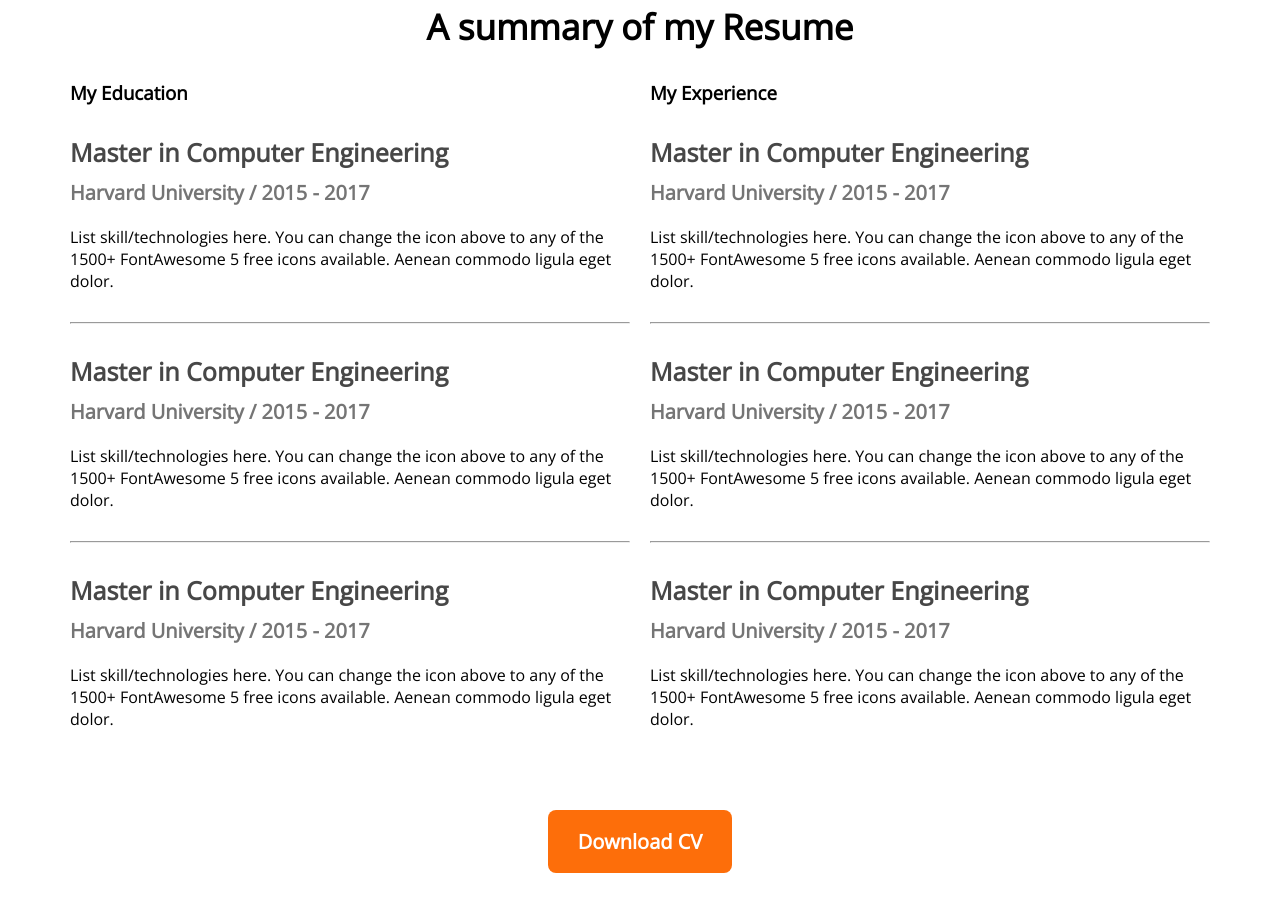
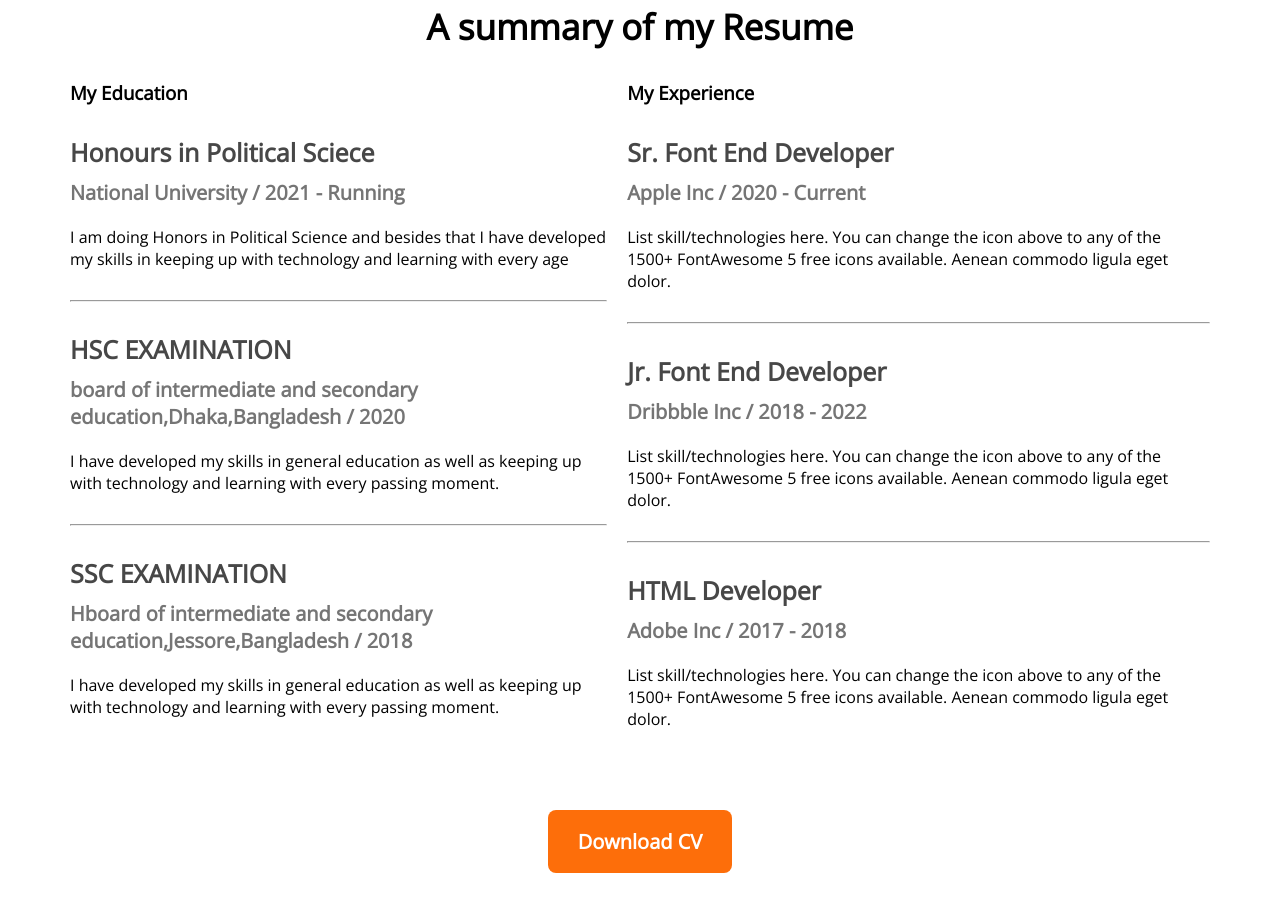
Before and after one commit to rayhanrayhan/profolio, a plain HTML site: page index.html in a window 1280 px wide. Shown: the part 2239-3150 px from the top of the page. Drawn offline with nearby package versions, Linux system fonts and the light colour scheme.

Commit message:
all set2

```diff
--- a/index.html
+++ b/index.html
@@ -87,46 +87,43 @@
             <div>
               <h3 class="resume-title">My Education</h3>
               <div class="resume-item">
-                <h4 class="title">Master in Computer Engineering</h4>
-                <h5 class="sub-title">Harvard University / 2015 - 2017</h5>
-                <p>List skill/technologies here. You can change the icon above
-                    to any of the 1500+ FontAwesome 5 free icons available. Aenean commodo ligula eget dolor.</p>
+                <h4 class="title">Honours in Political Sciece</h4>
+                <h5 class="sub-title">National University / 2021 - Running</h5>
+                <p>I am doing Honors in Political Science and   besides that I have developed my skills in keeping up with technology and learning with every age</p>
               </div>
               <hr>
               <div class="resume-item">
-                <h4 class="title">Master in Computer Engineering</h4>
-                <h5 class="sub-title">Harvard University / 2015 - 2017</h5>
-                <p>List skill/technologies here. You can change the icon above
-                    to any of the 1500+ FontAwesome 5 free icons available. Aenean commodo ligula eget dolor.</p>
+                <h4 class="title">HSC EXAMINATION</h4>
+                <h5 class="sub-title">board of intermediate and secondary education,Dhaka,Bangladesh / 2020</h5>
+                <p>I have developed my skills in general education as well as keeping up with technology and learning with every passing moment.</p>
               </div>
               <hr>
               <div class="resume-item">
-                <h4 class="title">Master in Computer Engineering</h4>
-                <h5 class="sub-title">Harvard University / 2015 - 2017</h5>
-                <p>List skill/technologies here. You can change the icon above
-                    to any of the 1500+ FontAwesome 5 free icons available. Aenean commodo ligula eget dolor.</p>
+                <h4 class="title">SSC EXAMINATION</h4>
+                <h5 class="sub-title">Hboard of intermediate and secondary education,Jessore,Bangladesh / 2018</h5>
+                <p> I have developed my skills in general education as well as keeping up with technology and learning with every passing moment. </p>
               </div>
 
             </div>
             <div>
               <h3 class="resume-title">My Experience</h3>
               <div class="resume-item">
-                <h4 class="title">Master in Computer Engineering</h4>
-                <h5 class="sub-title">Harvard University / 2015 - 2017</h5>
+                <h4 class="title">Sr. Font End Developer</h4>
+                <h5 class="sub-title">Apple Inc / 2020 - Current</h5>
                 <p>List skill/technologies here. You can change the icon above
                     to any of the 1500+ FontAwesome 5 free icons available. Aenean commodo ligula eget dolor.</p>
               </div>
               <hr>
               <div class="resume-item">
-                <h4 class="title">Master in Computer Engineering</h4>
-                <h5 class="sub-title">Harvard University / 2015 - 2017</h5>
+                <h4 class="title">Jr. Font End Developer</h4>
+                <h5 class="sub-title">Dribbble Inc / 2018 - 2022</h5>
                 <p>List skill/technologies here. You can change the icon above
                     to any of the 1500+ FontAwesome 5 free icons available. Aenean commodo ligula eget dolor.</p>
               </div>
               <hr>
               <div class="resume-item">
-                <h4 class="title">Master in Computer Engineering</h4>
-                <h5 class="sub-title">Harvard University / 2015 - 2017</h5>
+                <h4 class="title">HTML Developer</h4>
+                <h5 class="sub-title">Adobe Inc / 2017 - 2018</h5>
                 <p>List skill/technologies here. You can change the icon above
                     to any of the 1500+ FontAwesome 5 free icons available. Aenean commodo ligula eget dolor.</p>
               </div>
```
